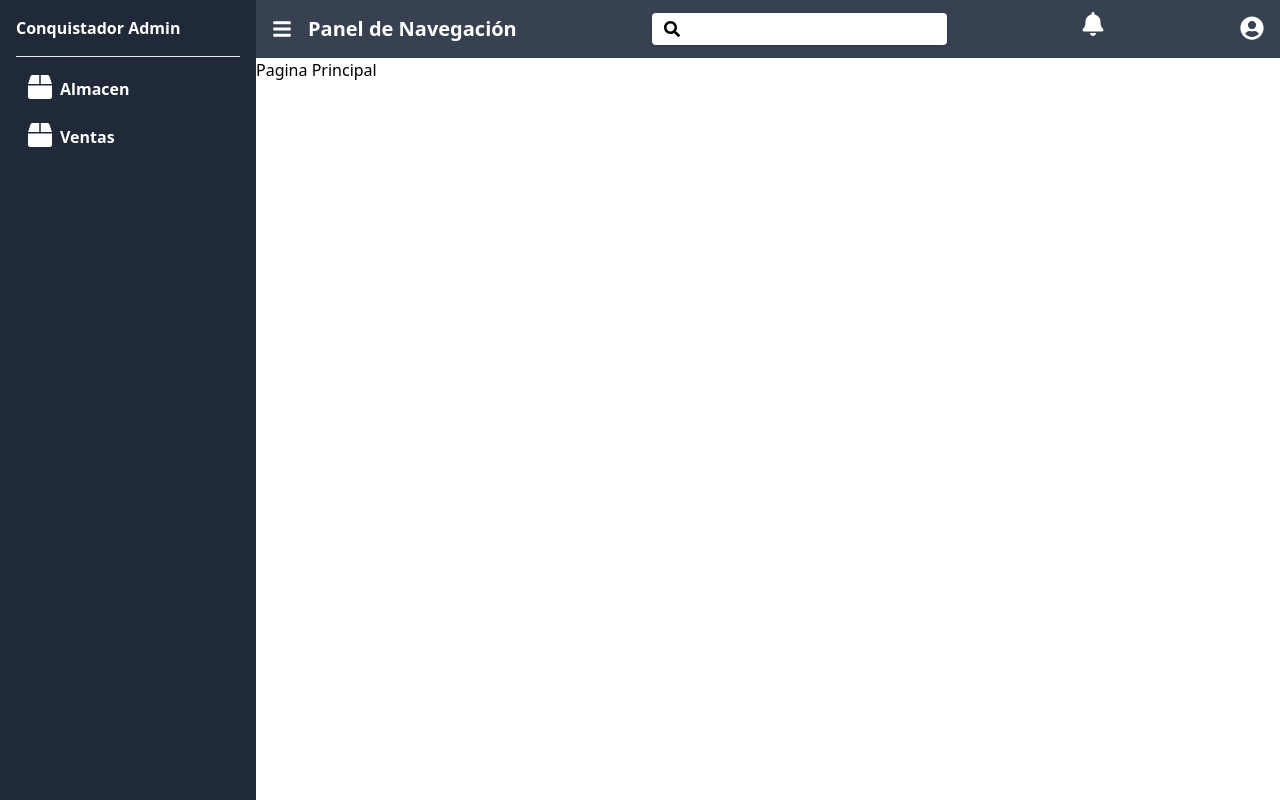
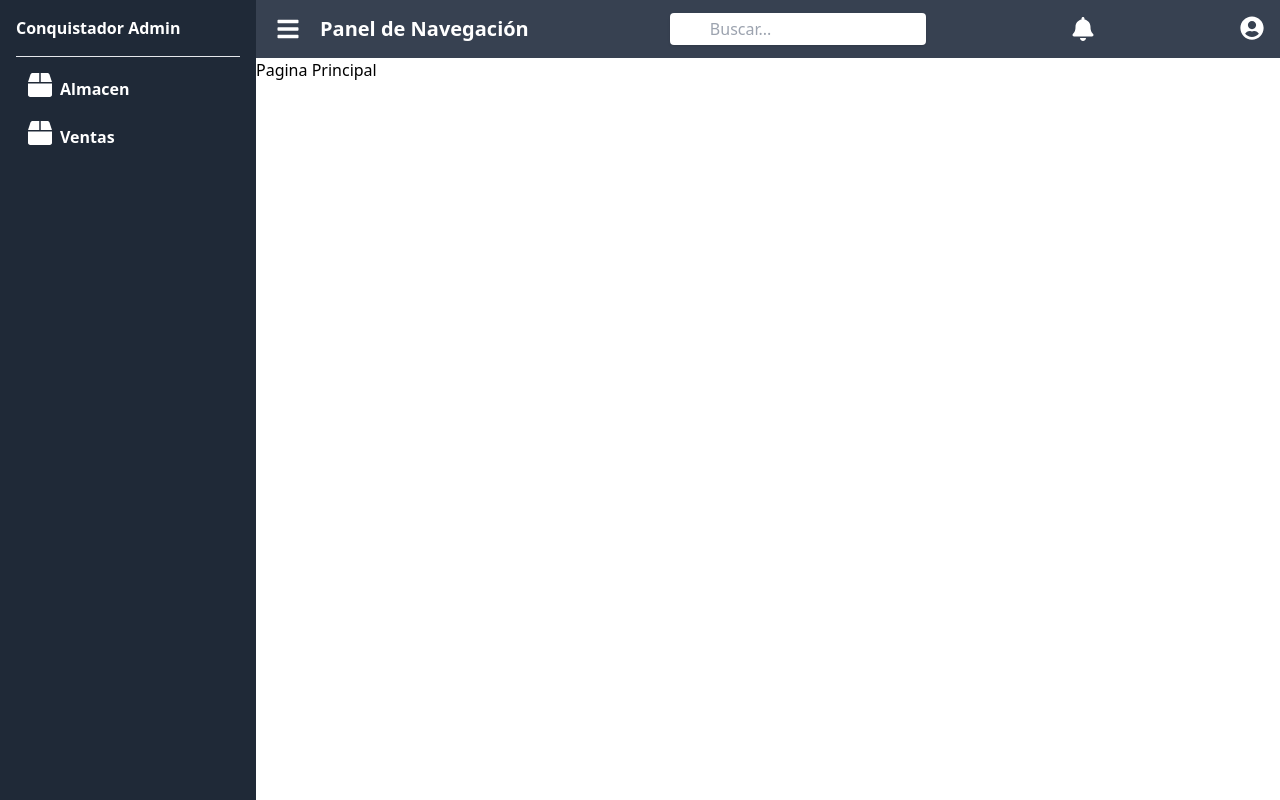
Before and after one commit to Fabri-cio/react-tailwind, a React (Vite) app: page / in a window 1280 px wide. Built offline with nearby package versions, Linux system fonts and the light colour scheme.

Commit message:
optimizacion de sidebar navbar y dashboard

```diff
--- a/src/components/Dashboard.jsx
+++ b/src/components/Dashboard.jsx
@@ -7,7 +7,7 @@ function Dashboard({ sidebarToggle, setSidebarToggle }) {
   return (
     // <div className="w-full" en el desarrollo>
     //className={`${sidebarToggle ? "ml-0" : "ml-64"} w-full`} esto se quita segun cgpt
-    <div >
+    <div>
       <Navbar
         sidebarToggle={sidebarToggle}
         setSidebarToggle={setSidebarToggle}
--- a/src/components/Navbar.jsx
+++ b/src/components/Navbar.jsx
@@ -1,58 +1,88 @@
 import React from "react";
 import { FaBars, FaBell, FaSearch, FaUserCircle } from "react-icons/fa";
 
-function Navbar({ sidebarToggle, setSidebarToggle }) {
+const NavbarButton = ({ icon: Icon, onClick, label, className }) => (
+  <button
+    onClick={onClick}
+    aria-label={label}
+    className={`p-1 focus:outline-none ${className}`}
+  >
+    <Icon className="w-6 h-6" />
+  </button>
+);
+
+const ProfileMenu = () => (
+  <div className="relative">
+    <button
+      className="text-white group"
+      aria-haspopup="true"
+      aria-expanded="false"
+    >
+      <FaUserCircle className="w-6 h-6 mt-1" />
+    </button>
+    <div className="z-10 hidden absolute bg-white rounded-lg shadow w-32 group-focus:block top-full right-0">
+      <ul className="py-2 text-sm text-gray-950">
+        <li>
+          <a href="#" className="block px-4 py-2 hover:bg-gray-200">
+            Perfil
+          </a>
+        </li>
+        <li>
+          <a href="#" className="block px-4 py-2 hover:bg-gray-200">
+            Configuración
+          </a>
+        </li>
+        <li>
+          <a href="#" className="block px-4 py-2 hover:bg-gray-200">
+            Cerrar Sesión
+          </a>
+        </li>
+      </ul>
+    </div>
+  </div>
+);
+
+const Navbar = ({ sidebarToggle, setSidebarToggle }) => {
   return (
-    // ml-64 esto es cuando se adecua a la derecha y se mueve a la condicion de dashboard
-    <nav className="bg-gray-700 px-4 py-3 flex justify-between">
-      {/* caja 1 */}
+    <nav className="bg-gray-700 px-4 py-3 flex justify-between items-center">
+      {/* Menú lateral y título */}
       <div className="flex items-center text-xl">
-        <FaBars
-          className="text-white me-4 cursor-pointer"
+        <NavbarButton
+          icon={FaBars}
           onClick={() => setSidebarToggle(!sidebarToggle)}
+          label="Toggle Sidebar"
+          className="text-white me-4"
         />
         <span className="text-white font-semibold">Panel de Navegación</span>
       </div>
-      {/* caja 2 */}
+
+      {/* Barra de búsqueda */}
       <div className="flex items-center gap-x-5">
-        <div className="relative md:w-65">
-          <span className="relative md:absolute inset-y-0 left-0 flex items-center pl-2">
-            <button className="p-1 focus-outline-none text-white md:text-black">
-              <FaSearch />
-            </button>
-          </span>
+        <div className="relative md:w-64">
+          <NavbarButton
+            icon={FaSearch}
+            label="Buscar"
+            className="absolute inset-y-0 left-0 pl-2 text-white"
+          />
           <input
             type="text"
-            className="w-full px-4 py-1 pl-12 rounded shadow outline-none hidden md:block"
+            placeholder="Buscar..."
+            className="w-full px-4 py-1 pl-10 rounded shadow outline-none hidden md:block"
           />
         </div>
       </div>
-      {/* caja 3 */}
-      <div className="text-white">
-        <FaBell className="w-6 h-6" />
-      </div>
 
-      {/* caja 4 */}
-      <div className="relative">
-        <button className="text-white group">
-          <FaUserCircle className="w-6 h-6 mt-1" />
-          <div className="z-10 hidden absolute bg-white rounded-lg shadow w-32 group-focus:block top-full right-0">
-            <ul className="py-2 text-sm text-gray-950">
-              <li>
-                <a href="">Perfil</a>
-              </li>
-              <li>
-                <a href="">Configuración</a>
-              </li>
-              <li>
-                <a href="">Cerrar Sesión</a>
-              </li>
-            </ul>
-          </div>
-        </button>
-      </div>
+      {/* Notificación */}
+      <NavbarButton
+        icon={FaBell}
+        label="Notificaciones"
+        className="text-white"
+      />
+
+      {/* Menú de perfil */}
+      <ProfileMenu />
     </nav>
   );
-}
+};
 
 export default Navbar;
--- a/src/components/Sidebar.jsx
+++ b/src/components/Sidebar.jsx
@@ -1,23 +1,59 @@
 import React, { useState } from "react";
-import {
-  FaBox,
-  FaCocktail,
-  FaHome,
-  FaSwatchbook,
-  FaUsers,
-} from "react-icons/fa";
-import { FaChampagneGlasses, FaLeftLong, FaRightLong } from "react-icons/fa6";
-import { MdPointOfSale, MdInventory, MdSettings } from "react-icons/md";
-import { TbBread, TbReportSearch } from "react-icons/tb";
 import { Link } from "react-router-dom";
+import { FaBox } from "react-icons/fa";
 
-function Sidebar({ sidebarToggle }) {
-  const [isAlmacenOpen, setAlmacenOpen] = useState(false);
-  const [isVentasOpen, setVentasOpen] = useState(false);
+const SidebarMenu = React.memo(({ title, icon: Icon, items, isOpen, toggleMenu }) => (
+  <li className="mb-2 rounded hover:shadow hover:bg-gray-500 py-2">
+    <button
+      aria-expanded={isOpen}
+      className="px-3 w-full text-left flex items-center"
+      onClick={toggleMenu}
+    >
+      <Icon className="inline-block w-6 h-6 mr-2 -mt-2" />
+      {title}
+    </button>
+    {isOpen && (
+      <ul className="pl-4">
+        {items.map((item, index) => (
+          <li key={index} className="rounded hover:shadow hover:bg-blue-950 py-2">
+            <Link to={item.path} className="px-7">
+              {item.label}
+            </Link>
+          </li>
+        ))}
+      </ul>
+    )}
+  </li>
+));
+
+const Sidebar = ({ sidebarToggle }) => {
+  const [openMenu, setOpenMenu] = useState(null);
+
+  const menus = [
+    {
+      title: "Almacen",
+      icon: FaBox,
+      items: [
+        { label: "Categoria", path: "/almacen/categoria" },
+        { label: "Presentacion", path: "/almacen/presentacion" },
+        { label: "Marca", path: "/almacen/marca" },
+        { label: "Producto", path: "/almacen/productos" },
+        { label: "Codigo de Barras", path: "/almacen/codigo-barras" },
+      ],
+    },
+    {
+      title: "Ventas",
+      icon: FaBox,
+      items: [
+        { label: "Realizar Ventas", path: "/ventas/realizar" },
+        { label: "Ver Ventas", path: "/ventas/ver" },
+        { label: "Ventas por Fecha", path: "/ventas/fecha" },
+        { label: "Informes Mensuales", path: "/ventas/informes" },
+      ],
+    },
+  ];
 
   return (
-    // <div className="w-64 bg-gray-800 fixed h-full px-4 py-2" para desarrollo>
-    // cuidado con el espcio entre } w
     <div
       className={`${
         sidebarToggle ? "hidden" : "block"
@@ -28,80 +64,19 @@ function Sidebar({ sidebarToggle }) {
       </div>
       <hr />
       <ul className="mt-3 text-white font-bold">
-        <li className="mb-2 rounded hover:shadow hover:bg-gray-500 py-2">
-          <button
-            className="px-3 w-full text-left"
-            onClick={() => setAlmacenOpen(!isAlmacenOpen)}
-          >
-            <FaBox className="inline-block w-6 h-6 mr-2 -mt-2" />
-            Almacen
-          </button>
-          {isAlmacenOpen && (
-            <ul className="pl-4">
-              <li className=" rounded hover:shadow hover:bg-blue-950 py-2">
-                <Link to="" className="px-7">
-                  Categoria
-                </Link>
-              </li>
-              <li className=" rounded hover:shadow hover:bg-blue-950 py-2">
-                <Link to="" className="px-7">
-                  Presentacion
-                </Link>
-              </li>
-              <li className="rounded hover:shadow hover:bg-blue-950 py-2">
-                <Link to="" className="px-7">
-                  Marca
-                </Link>
-              </li>
-              <li className="rounded hover:shadow hover:bg-blue-950 py-2">
-                <Link to="/almacen/productos" className="px-7">
-                  Producto
-                </Link>
-              </li>
-              <li className="rounded hover:shadow hover:bg-blue-950 py-2">
-                <Link to="" className="px-7">
-                  Codigo de Barras
-                </Link>
-              </li>
-            </ul>
-          )}
-        </li>
-        <li className="mb-2 rounded hover:shadow hover:bg-blue-500 py-2">
-          <button
-            className="px-3 w-full text-left"
-            onClick={() => setVentasOpen(!isVentasOpen)}
-          >
-            <FaBox className="inline-block w-6 h-6 mr-2 -mt-2" />
-            Ventas
-          </button>
-          {isVentasOpen && (
-            <ul className="pl-4">
-              <li className=" rounded hover:shadow hover:bg-blue-950 py-2">
-                <Link to="" className="px-7">
-                  Realizar Ventas
-                </Link>
-              </li>
-              <li className=" rounded hover:shadow hover:bg-blue-950 py-2">
-                <Link to="" className="px-7">
-                  Ver Ventas
-                </Link>
-              </li>
-              <li className="rounded hover:shadow hover:bg-blue-950 py-2">
-                <Link to="" className="px-7">
-                  Ventas por fecha
-                </Link>
-              </li>
-              <li className="rounded hover:shadow hover:bg-blue-950 py-2">
-                <Link to="" className="px-7">
-                  Informes Mensuales
-                </Link>
-              </li>
-            </ul>
-          )}
-        </li>
+        {menus.map((menu, index) => (
+          <SidebarMenu
+            key={index}
+            title={menu.title}
+            icon={menu.icon}
+            items={menu.items}
+            isOpen={openMenu === menu.title}
+            toggleMenu={() => setOpenMenu(openMenu === menu.title ? null : menu.title)}
+          />
+        ))}
       </ul>
     </div>
   );
-}
+};
 
 export default Sidebar;
```
